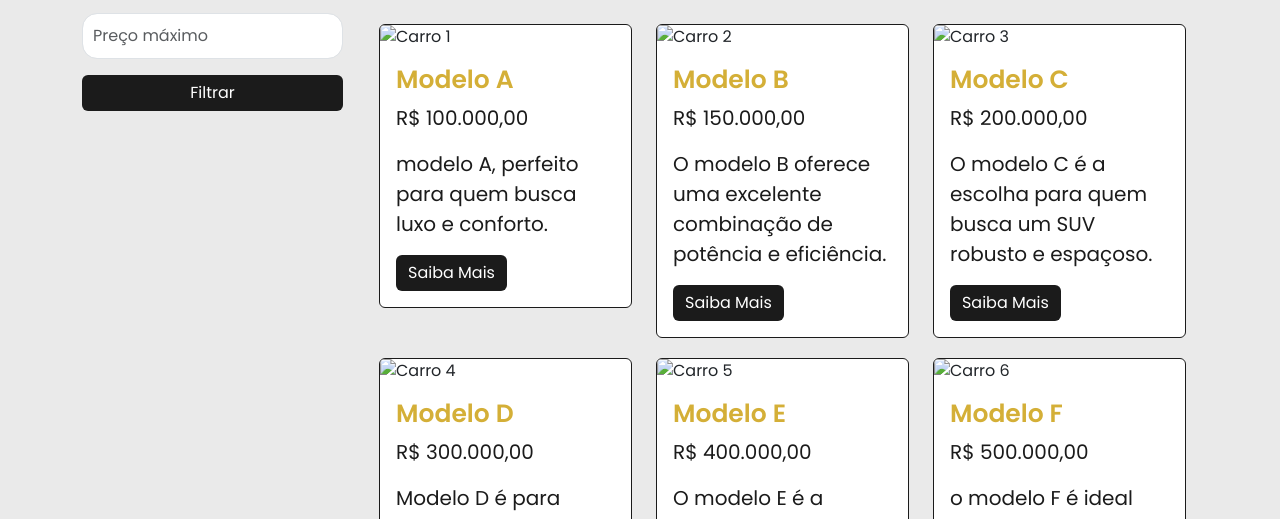
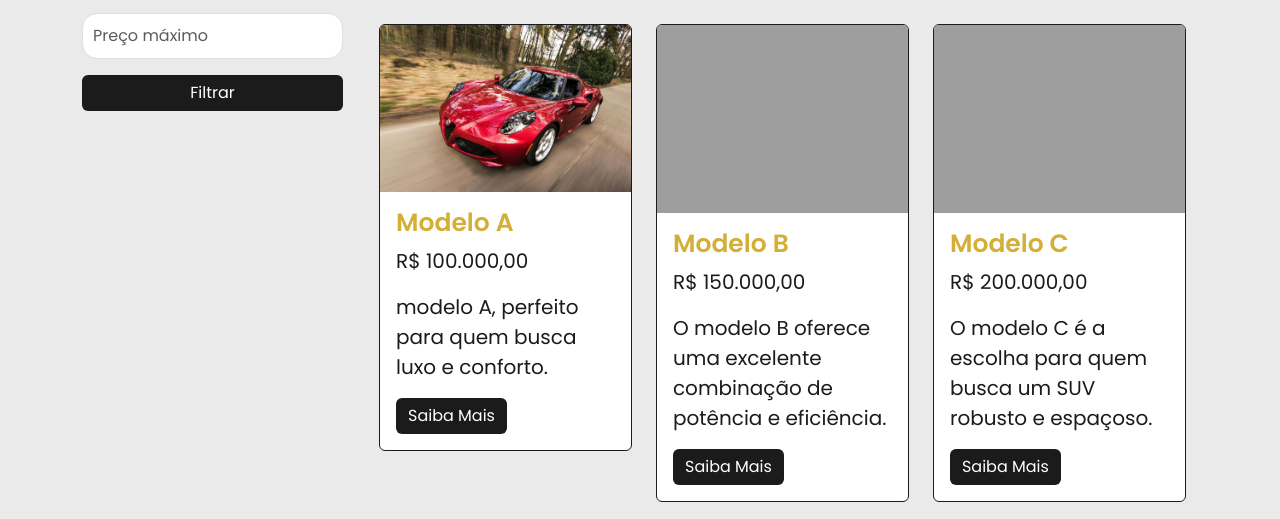
Before and after one commit to thiagosiena/premium-v, a plain HTML site: page pages/Modelos.html in a window 1280 px wide. Shown: the part 252-771 px from the top of the page. Drawn offline with nearby package versions, Linux system fonts and the light colour scheme; the site is published under a folder, as on GitHub Pages, so addresses that start at the root find nothing.

Commit message:
project-front-completed

```diff
--- a/pages/Modelos.html
+++ b/pages/Modelos.html
@@ -152,7 +152,7 @@
                     <div class="row">
                         <div class="col-md-4">
                             <div class="card">
-                                <img src="/images/modelos/carro1.jpg" class="card-img-top" alt="Carro 1">
+                                <img src="../images/modelos/carro1.jpg" class="card-img-top" alt="Carro 1">
                                 <div class="card-body">
                                     <h5 class="card-title">Modelo A</h5>
                                     <p class="card-text">R$ 100.000,00</p>
@@ -165,7 +165,7 @@
 
                         <div class="col-md-4">
                             <div class="card">
-                                <img src="/images/modelos/carro2.jpg" class="card-img-top" alt="Carro 2">
+                                <img src="../images/modelos/carro2.jpg" class="card-img-top" alt="Carro 2">
                                 <div class="card-body">
                                     <h5 class="card-title">Modelo B</h5>
                                     <p class="card-text">R$ 150.000,00</p>
@@ -178,7 +178,7 @@
 
                         <div class="col-md-4">
                             <div class="card">
-                                <img src="/images/modelos/carro3.jpg" class="card-img-top" alt="Carro 3">
+                                <img src="../images/modelos/carro3.jpg" class="card-img-top" alt="Carro 3">
                                 <div class="card-body">
                                     <h5 class="card-title">Modelo C</h5>
                                     <p class="card-text">R$ 200.000,00</p>
@@ -192,7 +192,7 @@
 
                         <div class="col-md-4">
                             <div class="card">
-                                <img src="/images/modelos/carro4.jpg" class="card-img-top" alt="Carro 4">
+                                <img src="../images/modelos/carro4.jpg" class="card-img-top" alt="Carro 4">
                                 <div class="card-body">
                                     <h5 class="card-title">Modelo D</h5>
                                     <p class="card-text">R$ 300.000,00</p>
@@ -205,7 +205,7 @@
 
                         <div class="col-md-4">
                             <div class="card">
-                                <img src="/images/modelos/carro5.jpg" class="card-img-top" alt="Carro 5">
+                                <img src="../images/modelos/carro5.jpg" class="card-img-top" alt="Carro 5">
                                 <div class="card-body">
                                     <h5 class="card-title">Modelo E</h5>
                                     <p class="card-text">R$ 400.000,00</p>
@@ -218,7 +218,7 @@
 
                         <div class="col-md-4">
                             <div class="card">
-                                <img src="/images/modelos/carro6.jpg" class="card-img-top" alt="Carro 6">
+                                <img src="../images/modelos/carro6.jpg" class="card-img-top" alt="Carro 6">
                                 <div class="card-body">
                                     <h5 class="card-title">Modelo F</h5>
                                     <p class="card-text">R$ 500.000,00</p>
```
